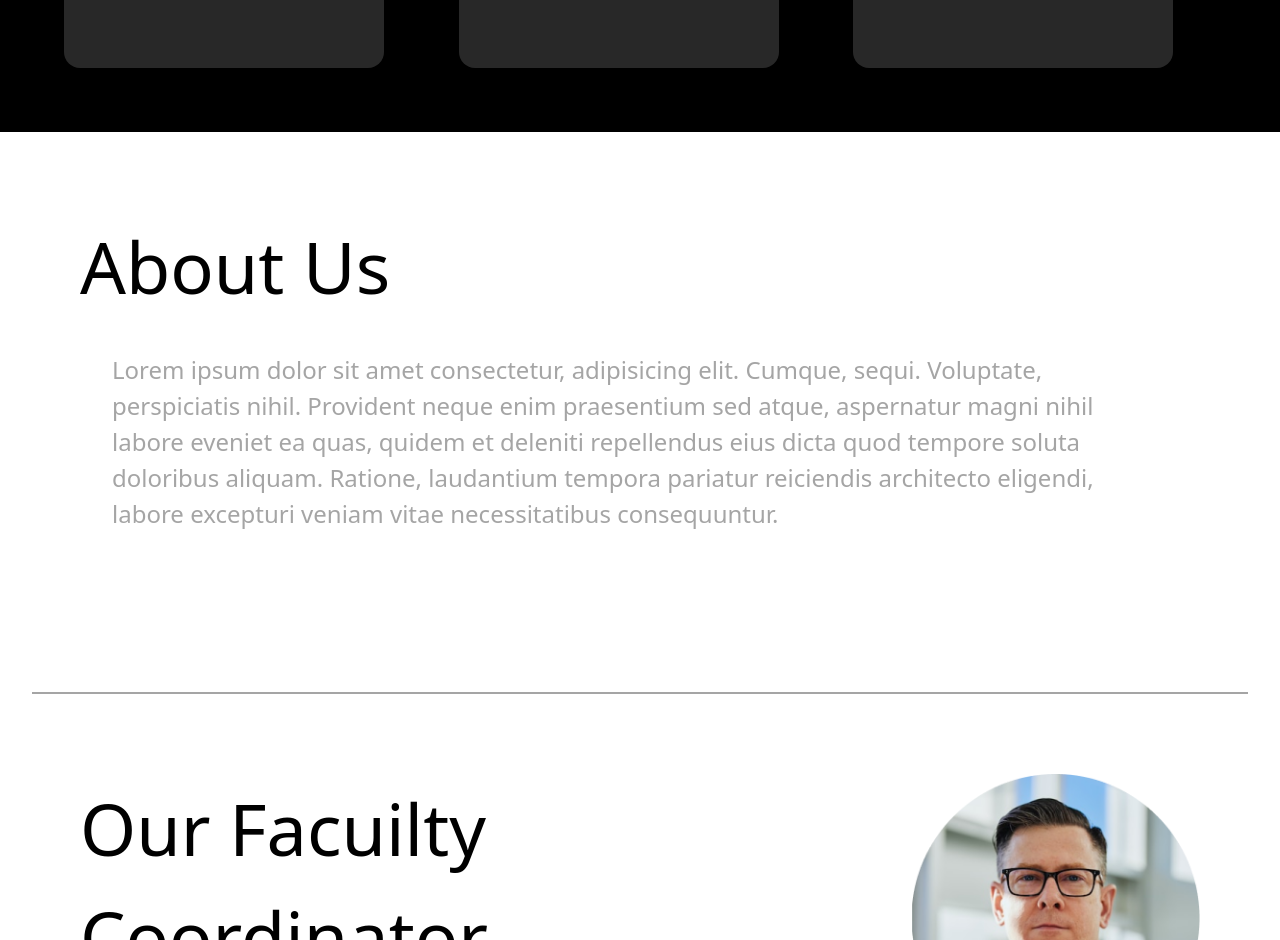
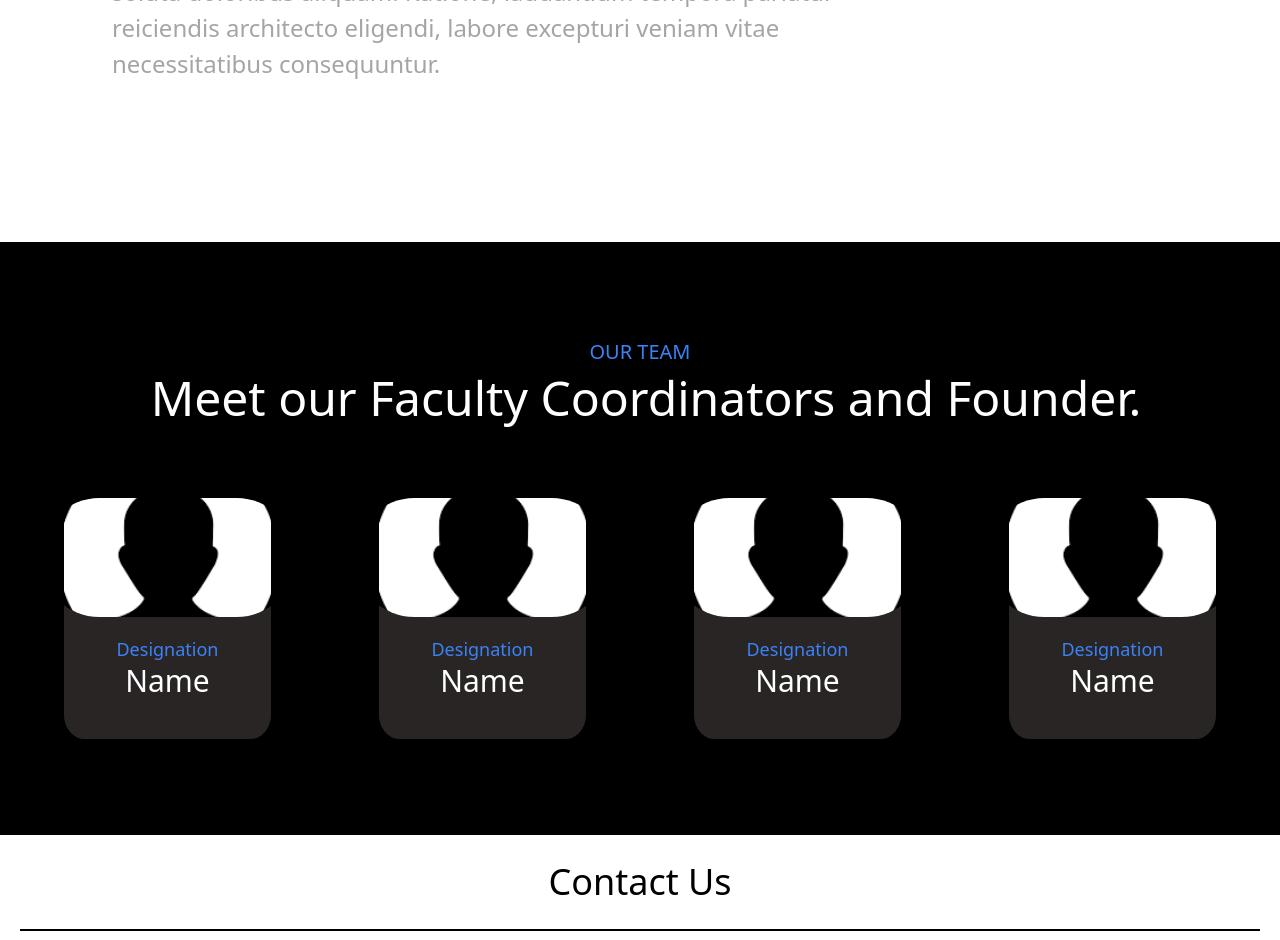
Before and after one commit to fyivitc/FYI_Website, a Next.js app: page / in a window 1280 px wide. Shown: the part 1860-2800 px from the top of the page. Built offline with nearby package versions, Linux system fonts and the light colour scheme; a web font is replaced by a local one.

Commit message:
Added member section to the homepage

```diff
--- a/components/Hero/Hero.jsx
+++ b/components/Hero/Hero.jsx
@@ -1,34 +1,42 @@
-
-import Navbar from "./Navbar"
-import Founder from "./Founder"
-
+import Navbar from "./Navbar";
+import Founder from "./Founder";
 
 function Hero() {
-
-
-
   return (
     <>
+      <Navbar />
 
-            <Navbar />
-            <Founder />
-
-            <div className="about" id='About'>
+      <div className="about" id="About">
         <h1>About Us</h1>
-                <p>Lorem ipsum dolor sit amet consectetur, adipisicing elit. Cumque, sequi. Voluptate, perspiciatis nihil. Provident neque enim praesentium sed atque, aspernatur magni nihil labore eveniet ea quas, quidem et deleniti repellendus eius dicta quod tempore soluta doloribus aliquam. Ratione, laudantium tempora pariatur reiciendis architecto eligendi, labore excepturi veniam vitae necessitatibus consequuntur.</p>
+        <p>
+          Lorem ipsum dolor sit amet consectetur, adipisicing elit. Cumque,
+          sequi. Voluptate, perspiciatis nihil. Provident neque enim praesentium
+          sed atque, aspernatur magni nihil labore eveniet ea quas, quidem et
+          deleniti repellendus eius dicta quod tempore soluta doloribus aliquam.
+          Ratione, laudantium tempora pariatur reiciendis architecto eligendi,
+          labore excepturi veniam vitae necessitatibus consequuntur.
+        </p>
       </div>
       <div className="line"></div>
       <div className="about">
         <div className="about_display">
           <div className="section">
             <h1>Our Facuilty Coordinator</h1>
-                        <p>Lorem ipsum dolor sit amet consectetur, adipisicing elit. Cumque, sequi. Voluptate, perspiciatis nihil. Provident neque enim praesentium sed atque, aspernatur magni nihil labore eveniet ea quas, quidem et deleniti repellendus eius dicta quod tempore soluta doloribus aliquam. Ratione, laudantium tempora pariatur reiciendis architecto eligendi, labore excepturi veniam vitae necessitatibus consequuntur.</p>
+            <p>
+              Lorem ipsum dolor sit amet consectetur, adipisicing elit. Cumque,
+              sequi. Voluptate, perspiciatis nihil. Provident neque enim
+              praesentium sed atque, aspernatur magni nihil labore eveniet ea
+              quas, quidem et deleniti repellendus eius dicta quod tempore
+              soluta doloribus aliquam. Ratione, laudantium tempora pariatur
+              reiciendis architecto eligendi, labore excepturi veniam vitae
+              necessitatibus consequuntur.
+            </p>
           </div>
           <img src="/images/Ellipse 6.png" alt="" />
         </div>
       </div>
     </>
-    )
+  );
 }
 
-export default Hero
+export default Hero;
--- a/components/MemberSection/MemberCard/MemberCard.jsx
+++ b/components/MemberSection/MemberCard/MemberCard.jsx
@@ -1,13 +1,14 @@
 import React from "react";
-import "./MemberCard.css";
-import { FaLinkedin } from "react-icons/fa";
+import styles from "./MemberCard.module.css";
 
-export default ({ ...props }) => {
+const MemberCard = ({ ...props }) => {
   return (
     <>
-      <div className="flip-card">
-        <div className="flip-card-inner">
-          <div className="flip-card-front  overflow-hidden flex flex-col  ">
+      <div className={styles.flip_card}>
+        <div className={styles.flip_card_inner}>
+          <div
+            className={`${styles.flip_card_front} overflow-hidden flex flex-col`}
+          >
             <div className="rounded-full h-64 w-64 overflow-hidden self-center z-10 ">
               <img
                 src={props.imageUrl}
@@ -15,12 +16,14 @@ export default ({ ...props }) => {
                 className="object-cover h-full w-full"
               />
             </div>
-            <div className="bg-stone-800 flex-grow -mt-[30%] rounded-lg flex flex-col pt-[35%]">
+            <div className="bg-stone-800 flex-grow -mt-[30%] rounded-lg flex flex-col min-[580px]:pt-[35%] pt-[25%] pb-10">
               <p className="text-lg text-blue-500 mt-2">{props.designation}</p>
               <p className="text-3xl text-white">{props.name}</p>
             </div>
           </div>
-          <div className="flip-card-back flex  backdrop-blur-3xl bg-stone-800 items-center flex-col">
+          <div
+            className={`${styles.flip_card_back} flex  backdrop-blur-3xl bg-stone-800 items-center flex-col`}
+          >
             <p className="text-3xl mt-auto ">
               {`"`}
               {props.quote}
@@ -30,13 +33,9 @@ export default ({ ...props }) => {
               - {props.name}
             </p>
             <div className="self-end mt-auto flex mb-5 mr-5 text-3xl">
+              <section className="flex justify-center items-center">
                 <a
                   href={props.linkedinUrl}
-                className="cursor-pointer hover:scale-105 ease-in-out duration-150"
-              >
-                <section className="flex justify-center items-center">
-                  <a
-                    href="/"
                   className="group flex justify-center p-2 rounded-md drop-shadow-xl bg-[#0077b5] from-gray-800 text-white font-semibold hover:translate-y-3 hover:rounded-[50%] transition-all duration-500 hover:from-[#331029] hover:to-[#310413]"
                 >
                   <svg
@@ -56,7 +55,6 @@ export default ({ ...props }) => {
                   </span>
                 </a>
               </section>
-              </a>
             </div>
           </div>
         </div>
@@ -64,3 +62,5 @@ export default ({ ...props }) => {
     </>
   );
 };
+
+export default MemberCard;
--- a/components/MemberSection/MemberCard/MemberCard.css
+++ b/components/MemberSection/MemberCard/MemberCard.module.css
@@ -1,5 +1,5 @@
-/* The flip card container - set the width and height to whatever you want. We have added the border property to demonstrate that the flip itself goes out of the box on hover (remove perspective if you don't want the 3D effect */
-.flip-card {
+/* The flip card container _ set the width and height to whatever you want. We have added the border property to demonstrate that the flip itself goes out of the box on hover (remove perspective if you don't want the 3D effect */
+.flip_card {
   background-color: transparent;
   width: 70%;
   aspect-ratio: calc(3 / 3.5);
@@ -7,7 +7,7 @@
 }
 
 /* This container is needed to position the front and back side */
-.flip-card-inner {
+.flip_card_inner {
   position: relative;
   width: 100%;
   height: 100%;
@@ -17,13 +17,13 @@
 }
 
 /* Do an horizontal flip when you move the mouse over the flip box container */
-.flip-card:hover .flip-card-inner {
+.flip_card:hover .flip_card_inner {
   transform: rotateY(180deg);
 }
 
 /* Position the front and back side */
-.flip-card-front,
-.flip-card-back {
+.flip_card_front,
+.flip_card_back {
   position: absolute;
   width: 100%;
   height: 100%;
@@ -32,14 +32,14 @@
 }
 
 /* Style the front side (fallback if image is missing) */
-.flip-card-front {
+.flip_card_front {
   border-radius: 10%;
 
   color: black;
 }
 
 /* Style the back side */
-.flip-card-back {
+.flip_card_back {
   padding: 5%;
   border-radius: 10%;
 
--- a/components/MemberSection/MemberCard/MemberSection.jsx
+++ b/components/MemberSection/MemberSection.jsx
@@ -1,16 +1,16 @@
 import React from "react";
-import MemberCard from "./components/MemberCard/MemberCard";
+import MemberCard from "./MemberCard/MemberCard";
 
-export default () => (
+const MemberSection = () => (
   <>
-    <div className="bg-black ">
-      <div className="p-5 pt-14 text-center">
+    <div className="bg-black py-10">
+      <div className="p-5 pt-14  text-center">
         <p className="text-xl text-blue-500">OUR TEAM</p>
         <p className="text-white text-5xl pl-3 pt-2">
           Meet our Faculty Coordinators and Founder.
         </p>
       </div>
-      <div className="w-full p-5 py-14 grid lg:grid-cols-4 md:grid-cols-2 gap-5 gap-y-8 justify-between justify-items-center content-around ">
+      <div className="w-full p-5  py-14 grid lg:grid-cols-4 min-[580px]:grid-cols-2 grid-cols-1 gap-5 gap-y-8 justify-between justify-items-center content-around ">
         <MemberCard
           name="Name"
           designation="Designation"
@@ -43,3 +43,5 @@ export default () => (
     </div>
   </>
 );
+
+export default MemberSection;
--- a/package.json
+++ b/package.json
@@ -9,7 +9,7 @@
     "lint": "next lint"
   },
   "dependencies": {
-    "next": "14.1.0",
+    "next": "^14.2.4",
     "react": "^18",
     "react-dom": "^18",
     "react-icons": "^5.0.1"
--- a/pages/index.tsx
+++ b/pages/index.tsx
@@ -2,10 +2,10 @@ import type { NextPage } from "next";
 import Head from "next/head";
 import Image from "next/image";
 import { Inter } from "next/font/google";
-import Hero from "../components/Hero/Hero"
+import Hero from "../components/Hero/Hero";
 import Footer from "@/components/footer/footer";
+import MemberSection from "../components/MemberSection/MemberSection";
 import styles from "../styles/Home1.module.css";
-
 
 export default function Home() {
   return (
@@ -47,9 +47,9 @@ export default function Home() {
           />
         </div>
       </div> */}
+      <MemberSection />
       <Footer />
     </>
-
   );
 }
 
--- a/tsconfig.json
+++ b/tsconfig.json
@@ -16,6 +16,6 @@
       "@/*": ["./*"]
     }
   },
-  "include": ["next-env.d.ts", "**/*.ts", "**/*.tsx"],
+  "include": ["next-env.d.ts", "**/*.{ts,js,jsx}", "**/*.tsx"],
   "exclude": ["node_modules"]
 }
```
Also changed, not shown: public/image.png (added), 1 other file (tests, documents, lock files or other folders). Lines whose indentation alone changed are shown as unchanged.
